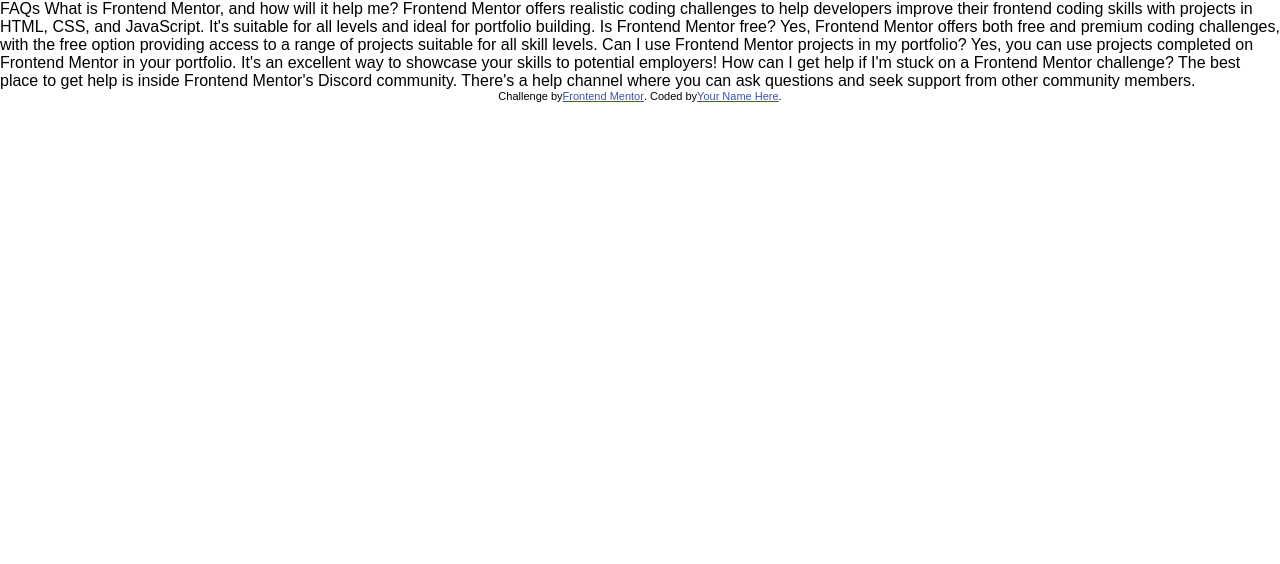
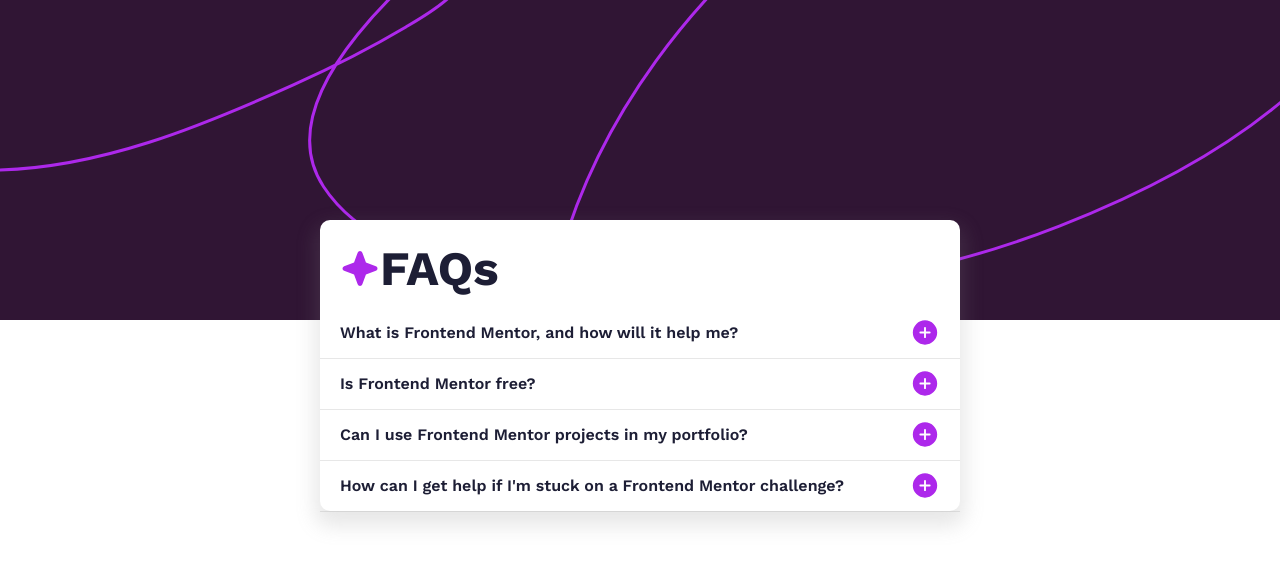
Before and after one commit to harjasae2001/frontend_mentor, a plain HTML site: page faq-accordion-main/index.html in a window 1280 px wide. Drawn offline with nearby package versions, Linux system fonts and the light colour scheme.

Commit message:
Update FAQ accordion HTML

```diff
--- a/faq-accordion-main/index.html
+++ b/faq-accordion-main/index.html
@@ -3,9 +3,12 @@
 <head>
   <meta charset="UTF-8">
   <meta name="viewport" content="width=device-width, initial-scale=1.0"> <!-- displays site properly based on user's device -->
+  <script src="./srcipt.js"></script>
   <link rel="stylesheet" href="./style.css">
   <link rel="icon" type="image/png" sizes="32x32" href="./assets/images/favicon-32x32.png">
-
+  <link rel="preconnect" href="https://fonts.googleapis.com">
+<link rel="preconnect" href="https://fonts.gstatic.com" crossorigin>
+<link href="https://fonts.googleapis.com/css2?family=Outfit:wght@400;700&family=Work+Sans:wght@400;600;700&display=swap" rel="stylesheet">
   <title>Frontend Mentor | FAQ accordion</title>
 
   <!-- Feel free to remove these styles or customise in your own stylesheet 👍 -->
@@ -15,34 +18,51 @@
   </style>
 </head>
 <body>
-
-  FAQs
-
+  <div class="background"></div>
+  <div>
+    <main>
+      <h1>
+        <img src="./assets/images/icon-star.svg"> FAQs
+      </h1>
+      <h2>
         What is Frontend Mentor, and how will it help me?
-
+        <img src="./assets/images/icon-plus.svg">
+      </h2>
+      <p class="hide">
         Frontend Mentor offers realistic coding challenges to help developers improve their
         frontend coding skills with projects in HTML, CSS, and JavaScript. It's suitable for
         all levels and ideal for portfolio building.
-
+      </p>
+      <h2>
         Is Frontend Mentor free?
-
+        <img src="./assets/images/icon-plus.svg">
+      </h2>
+      <p class="hide">
         Yes, Frontend Mentor offers both free and premium coding challenges, with the free
         option providing access to a range of projects suitable for all skill levels.
-
+      </p>
+      <h2>
         Can I use Frontend Mentor projects in my portfolio?
-
+        <img src="./assets/images/icon-plus.svg">
+      </h2>
+      <p class="hide">
         Yes, you can use projects completed on Frontend Mentor in your portfolio. It's an excellent
         way to showcase your skills to potential employers!
-
+      </p>
+      <h2>
         How can I get help if I'm stuck on a Frontend Mentor challenge?
-
+        <img src="./assets/images/icon-plus.svg">
+      </h2>
+    <p class="hide">
       The best place to get help is inside Frontend Mentor's Discord community. There's a help
       channel where you can ask questions and seek support from other community members.
-
-
+    </p>
+<!--
       <div class="attribution">
         Challenge by <a href="https://www.frontendmentor.io?ref=challenge" target="_blank">Frontend Mentor</a>.
         Coded by <a href="#">Your Name Here</a>.
+      </div> -->
+    </main>
     </div>
   </body>
   </html>
```
Lines whose indentation alone changed are shown as unchanged.
